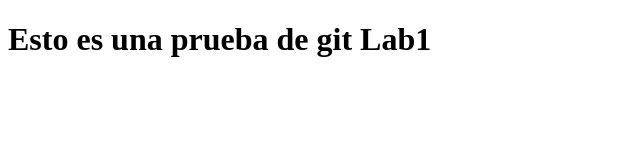
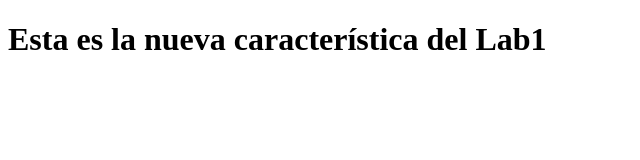
Before and after one commit to Thony-Leca/FDA-UPN, a plain HTML site: page index.html in a window 1280 px wide. Shown: the whole page, without its empty margins (0-640 px from the left). Drawn offline with Linux system fonts and the light colour scheme.

Commit message:
Añadida nueva funcionalidad en index.html

```diff
--- a/index.html
+++ b/index.html
@@ -6,6 +6,6 @@
     <title>Document</title>
 </head>
 <body>
-    <h1>Esto es una prueba de git Lab1</h1>
+    <h1>Esta es la nueva característica del Lab1</h1>
 </body>
 </html>
```
